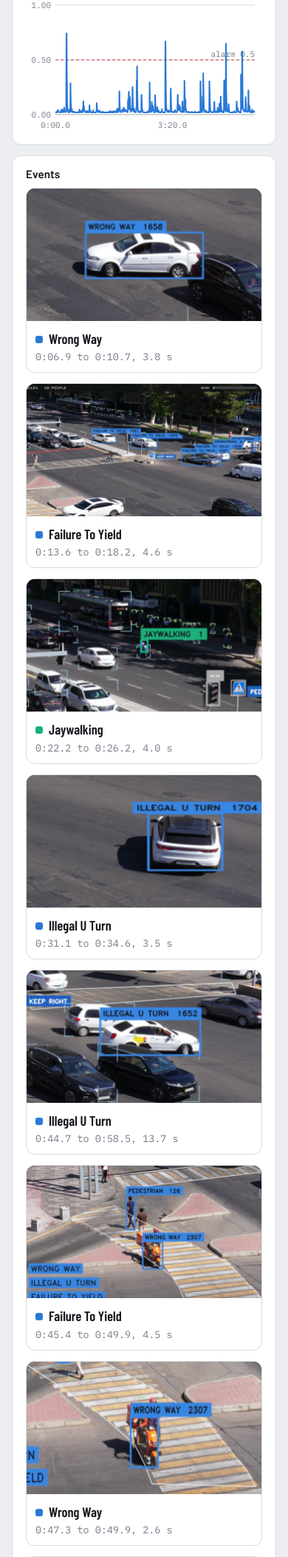
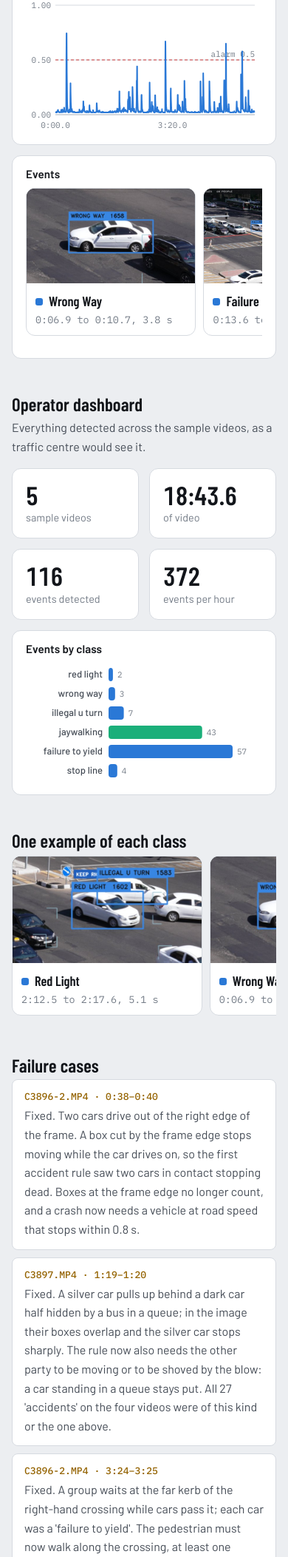
Before and after one commit to AurorixAI/west, a FastAPI app: page / in a window 390 px wide. Shown: the part 3024-5129 px from the top of the page at 74% size. Run offline with FastAPI, Linux system fonts and the light colour scheme; parts of the project's set-up code (start-up, migrations or seed data) failed here and were passed over.

Commit message:
Website: event cards scroll sideways on phones
On a 390 px screen the sample-events list was 7,900 px tall (30 cards in one column); as one swipeable row it is 206 px, and the page drops from 31,600 to 22,400 px. Desktop layout is unchanged.

Co-Authored-By: Claude Opus 5.5 <noreply@anthropic.com>

```diff
--- a/web/static/style.css
+++ b/web/static/style.css
@@ -367,5 +367,10 @@ ul.links a { display: inline-block; padding: 9px 16px; border: 1px solid var(--l
     color: var(--muted); font-size: 0.72rem; text-transform: uppercase; letter-spacing: 0.06em;
   }
 }
+/* Phones: event cards form one swipeable row instead of a column of dozens of screens. */
+@media (max-width: 600px) {
+  .events { display: flex; overflow-x: auto; scroll-snap-type: x mandatory; gap: 10px; padding-bottom: 6px; }
+  .events > .event { flex: 0 0 72%; scroll-snap-align: start; }
+}
 .report-grid > .wide { grid-column: 1 / -1; }
 .report-grid > * { min-width: 0; }
```
